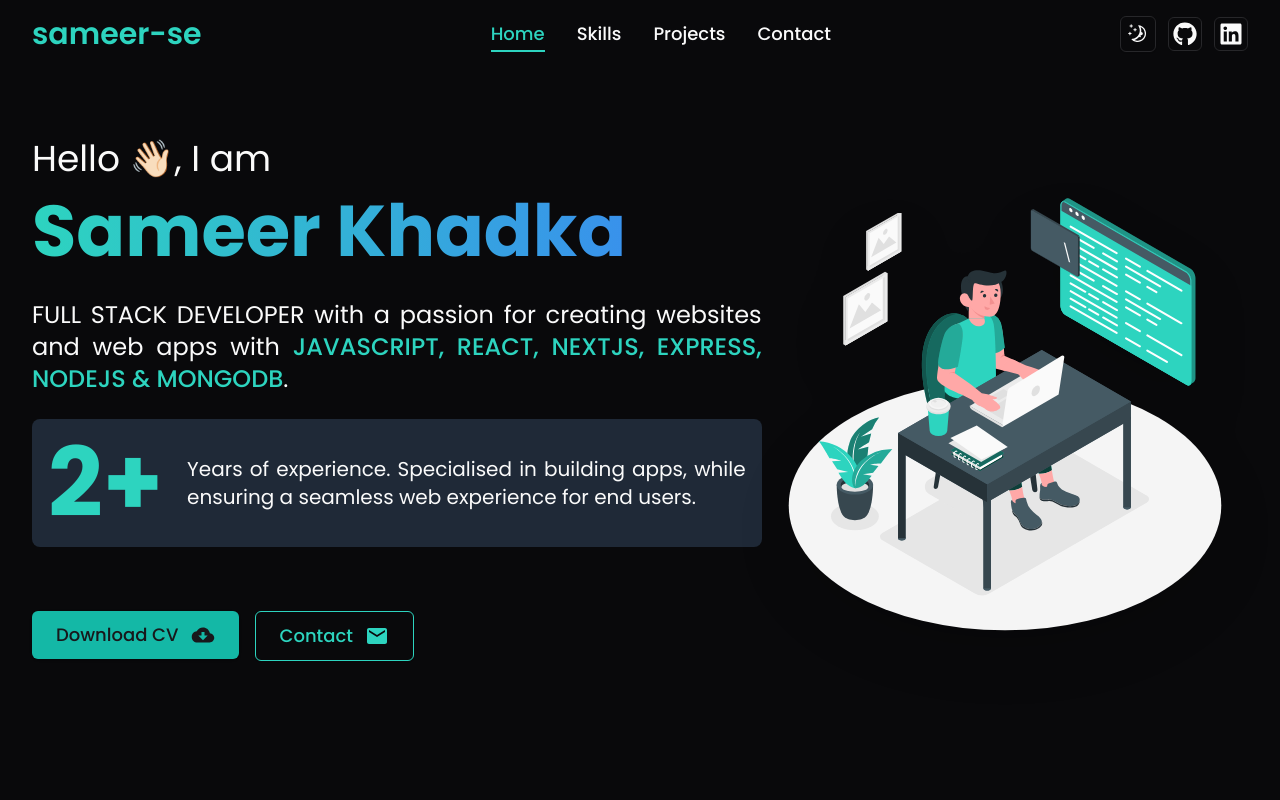
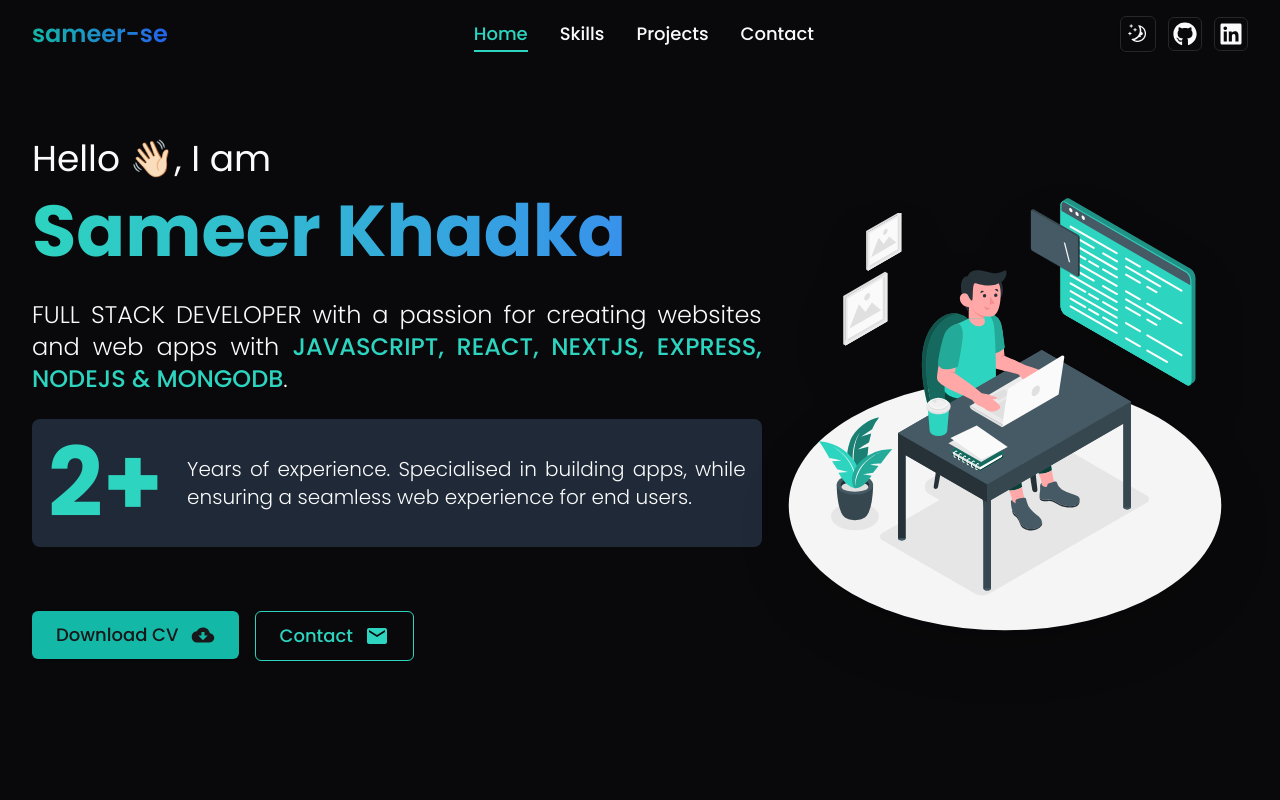
Before and after one commit to sameer-se/next-portfolio, a Next.js app: page / in a window 1280 px wide. Shown: the top 800 px of the page. Built offline with nearby package versions, Linux system fonts and the light colour scheme.

Commit message:
ui updates

```diff
--- a/app/layout.jsx
+++ b/app/layout.jsx
@@ -3,7 +3,7 @@ import "./globals.css";
 import { ThemeProvider } from "@/components/theme-provider";
 
 const poppins = Poppins({
-  weight: ["400", "500", "600", "700", "800"],
+  weight: ["200", "300", "400", "500", "600", "700", "800", "900"],
   subsets: ["latin"],
   display: "swap",
   variable: "--font-poppins",
--- a/app/page.jsx
+++ b/app/page.jsx
@@ -7,7 +7,6 @@ import Home from "@/components/home";
 import Footer from "@/components/footer";
 import Projects from "@/components/projects";
 import Contact from "@/components/contact";
-import { Separator } from "@/components/ui/separator";
 
 export default function Page() {
   return (
--- a/components/navbar.jsx
+++ b/components/navbar.jsx
@@ -54,7 +54,7 @@ export default function Navbar() {
       <div className="container py-4 flex justify-between items-center mx-auto">
         <Link
           href="/"
-          className="font-honk font-semibold sm:text-3xl text-lg text-teal-400 hover:text-teal-500 transition-colors"
+          className="font-semibold sm:text-2xl text-lg text-transparent bg-clip-text bg-gradient-to-r from-teal-500 to-blue-600 transition-colors"
         >
           sameer-se
         </Link>
--- a/package.json
+++ b/package.json
@@ -16,7 +16,7 @@
     "@react-three/drei": "^9.105.6",
     "@react-three/fiber": "^8.16.6",
     "@splinetool/react-spline": "^2.2.6",
-    "@vercel/speed-insights": "^1.0.11",
+    "@vercel/speed-insights": "^1.1.0",
     "class-variance-authority": "^0.7.0",
     "clsx": "^2.1.1",
     "framer-motion": "^11.2.12",
```
Also changed, not shown: 1 other file (tests, documents, lock files or other folders).
